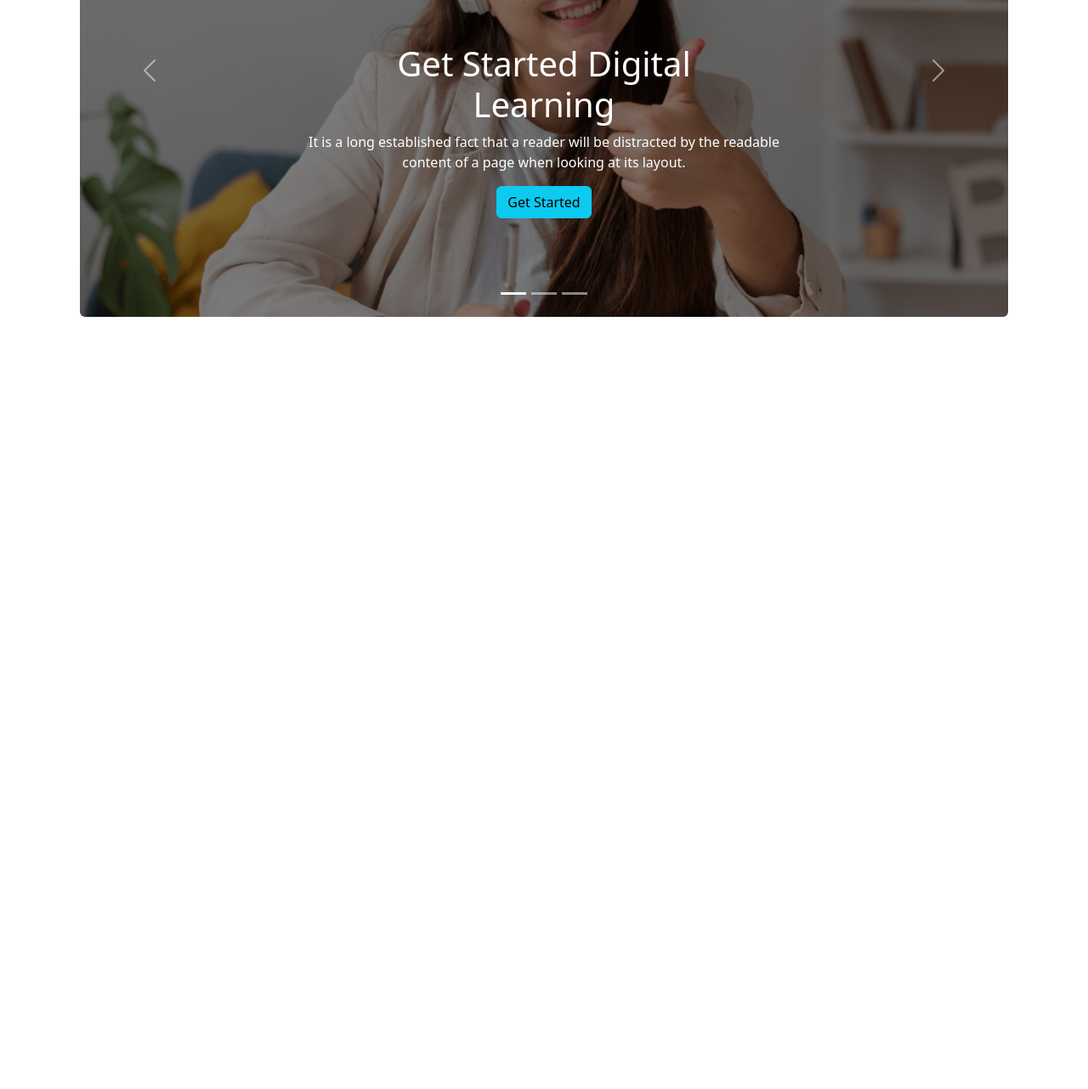
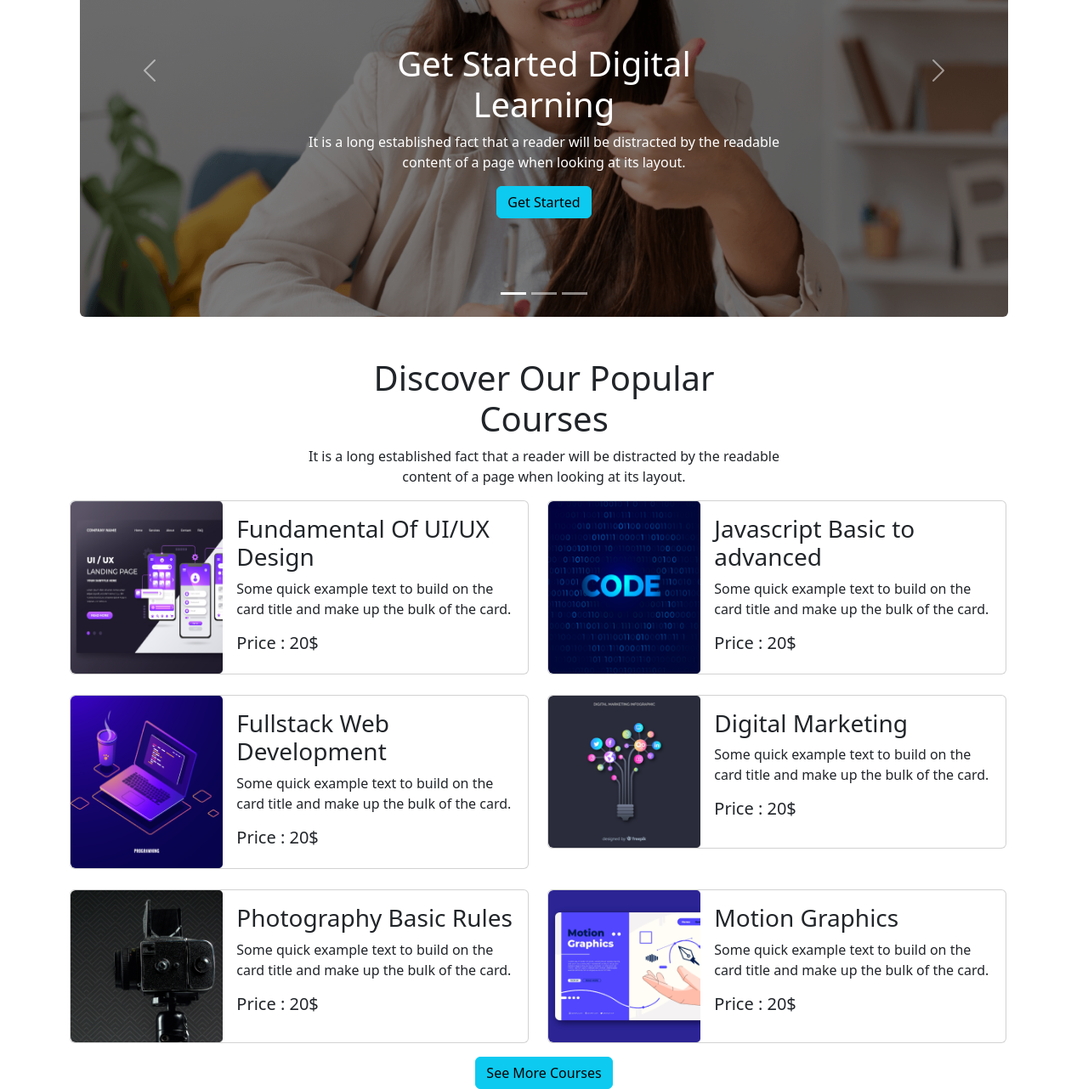
Before and after one commit to md-riazul-islam/learn-tech-a-3, a plain HTML site: page index.html in a window 1280 px wide. Shown: the part 322-1604 px from the top of the page at 85% size. Before the commit the page ends 800 px from the top, so only its background shows below. Drawn offline with nearby package versions, Linux system fonts and the light colour scheme.

Commit message:
added discover section

```diff
--- a/index.html
+++ b/index.html
@@ -97,6 +97,134 @@
     </header>
    <!-- header section start -->
 
+   <!-- Discover section start -->
+    <section class="container mt-5">
+      <h1 class="text-center">Discover Our Popular <br> Courses</h1>
+      <p class="text-center">It is a long established fact that a reader will be distracted by the readable <br>
+        content of a page when looking at its layout.</p>
+
+        <div class="main-cardss d-grid">
+          <div class="row g-2">
+            <div class="col-6">
+            <div class="card mb-3" style="max-width: 540px;">
+              <div class="row g-0">
+                <div class="col-md-4">
+                  <img src="images/course/course-1.png" class="img-fluid rounded-start h-100" alt="...">
+                </div>
+                <div class="col-md-8">
+                  <div class="card-body">
+                    <h3 class="card-title">Fundamental Of UI/UX Design</h3>
+                    <p class="card-text">Some quick example text to build on the card title
+                      and make up the bulk of the card.</p>
+                      <h5 class="">Price : 20$</h5>
+                  </div>
+                </div>
+              </div>
+            </div>
+            </div>
+
+
+            <div class="col-6">
+              <div class="card mb-3" style="max-width: 540px;">
+                <div class="row g-0">
+                  <div class="col-md-4">
+                    <img src="images/course/course-2.png" class="img-fluid rounded-start h-100" alt="...">
+                  </div>
+                  <div class="col-md-8">
+                    <div class="card-body">
+                      <h3 class="card-title">Javascript Basic to advanced</h3>
+                      <p class="card-text">Some quick example text to build on the card title
+                        and make up the bulk of the card.</p>
+                        <h5 class="">Price : 20$</h5>
+                    </div>
+                  </div>
+                </div>
+              </div>
+              </div>
+
+              <div class="col-6">
+                <div class="card mb-3" style="max-width: 540px;">
+                  <div class="row g-0">
+                    <div class="col-md-4">
+                      <img src="images/course/course-3.png" class="img-fluid rounded-start h-100" alt="...">
+                    </div>
+                    <div class="col-md-8">
+                      <div class="card-body">
+                        <h3 class="card-title">Fullstack Web Development</h3>
+                        <p class="card-text">Some quick example text to build on the card title
+                          and make up the bulk of the card.</p>
+                          <h5 class="">Price : 20$</h5>
+                      </div>
+                    </div>
+                  </div>
+                </div>
+                </div>
+
+                <div class="col-6">
+                  <div class="card mb-3" style="max-width: 540px;">
+                    <div class="row g-0">
+                      <div class="col-md-4">
+                        <img src="images/course/course-4.png" class="img-fluid rounded-start h-100" alt="...">
+                      </div>
+                      <div class="col-md-8">
+                        <div class="card-body">
+                          <h3 class="card-title">Digital Marketing</h3>
+                          <p class="card-text">Some quick example text to build on the card title
+                            and make up the bulk of the card.</p>
+                            <h5 class="">Price : 20$</h5>
+                        </div>
+                      </div>
+                    </div>
+                  </div>
+                  </div>
+
+                  <div class="col-6">
+                    <div class="card mb-3" style="max-width: 540px;">
+                      <div class="row g-0">
+                        <div class="col-md-4">
+                          <img src="images/course/course-5.png" class="img-fluid rounded-start h-100" alt="...">
+                        </div>
+                        <div class="col-md-8">
+                          <div class="card-body">
+                            <h3 class="card-title">Photography Basic Rules</h3>
+                            <p class="card-text">Some quick example text to build on the card title
+                              and make up the bulk of the card.</p>
+                              <h5 class="">Price : 20$</h5>
+                          </div>
+                        </div>
+                      </div>
+                    </div>
+                    </div>
+
+                    <div class="col-6">
+                      <div class="card mb-3" style="max-width: 540px;">
+                        <div class="row g-0">
+                          <div class="col-md-4">
+                            <img src="images/course/course-6.png" class="img-fluid rounded-start h-100" alt="...">
+                          </div>
+                          <div class="col-md-8">
+                            <div class="card-body">
+                              <h3 class="card-title">Motion Graphics</h3>
+                              <p class="card-text">Some quick example text to build on the card title
+                                and make up the bulk of the card.</p>
+                                <h5 class="">Price : 20$</h5>
+                            </div>
+                          </div>
+                        </div>
+                      </div>
+                      </div>
+
+          </div>
+
+          <!-- row end -->
+        </div>
+        <div class="text-center">
+          <button  type="button" class="btn btn-info ">See More Courses</button>
+        </div>
+
+    </section>
+   <!-- Discover section end -->
+
 
     <script src="https://cdn.jsdelivr.net/npm/bootstrap@5.2.0/dist/js/bootstrap.bundle.min.js" integrity="sha384-A3rJD856KowSb7dwlZdYEkO39Gagi7vIsF0jrRAoQmDKKtQBHUuLZ9AsSv4jD4Xa" crossorigin="anonymous"></script>
   </body>
```
